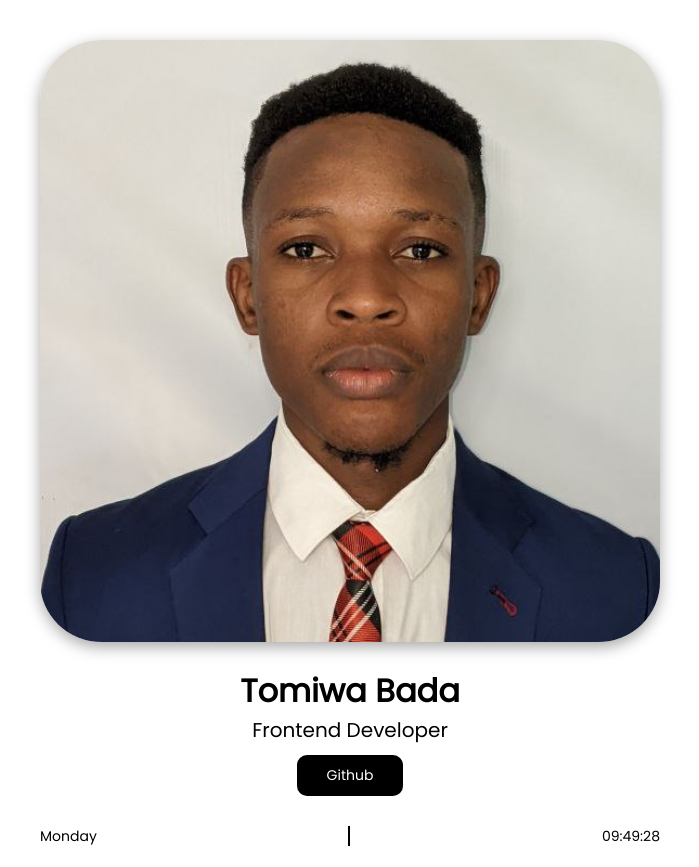
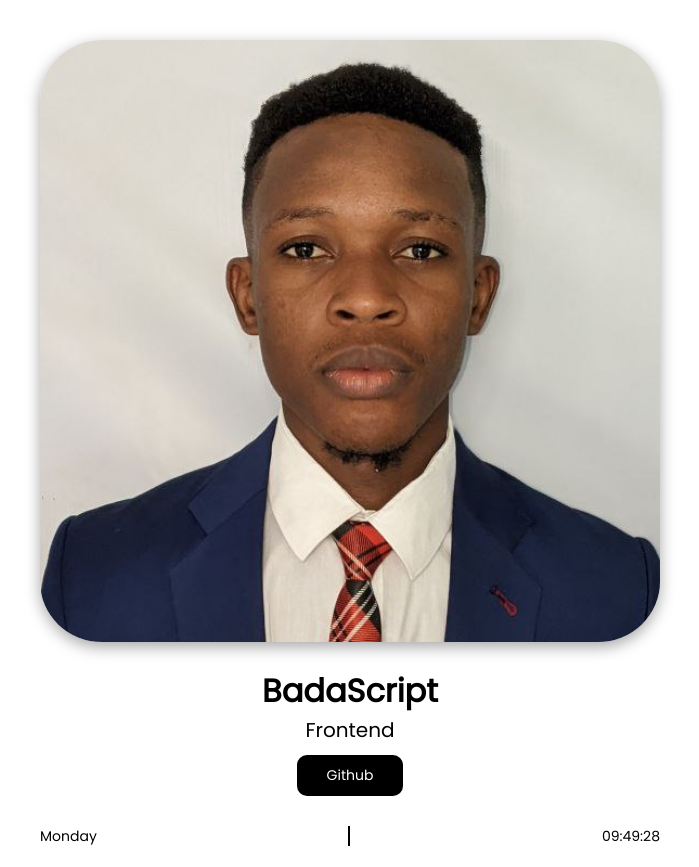
Before and after one commit to Tommy-Bada/Profile-Card, a plain HTML site: page index.html in a window 1280 px wide. Shown: the whole page, without its empty margins (290-989 px from the left). Drawn offline with Linux system fonts and the light colour scheme.

Commit message:
Task Update

```diff
--- a/index.html
+++ b/index.html
@@ -9,11 +9,11 @@
 </head>
 <body>
     <div id="image-container">
-        <img src="assets/Tomiwa Passport Photograph.jpeg" alt="Tomiwa Bada" data-testid="slackDisplayImage" id="slack-display-image" />
+        <img src="assets/Tomiwa Passport Photograph.jpeg" alt="BadaScript" data-testid="slackDisplayImage" id="slack-display-image" />
     </div>
-    <h1 data-testid="slackUserName" id="slack-user-name" >Tomiwa Bada</h1>
-    <p data-testid="myTrack" id="my-track">Frontend Developer</p>
-    <p data-testid=“githubURL” id="github-url"><a href="https://github.com/Tommy-Bada/Profile-Card">Github</a></p>
+    <h1 data-testid="slackUserName" id="slack-user-name" >BadaScript</h1>
+    <p data-testid="myTrack" id="my-track">Frontend</p>
+    <p id="github-url"><a data-testid=“githubURL” href="https://github.com/Tommy-Bada/Profile-Card">Github</a></p>
     <div id="day-time-container">
         <p data-testid="currentDayOfTheWeek" id="current-day-of-the-week">Current Day of The Week:</p>
         <div class="line"></div>
```
